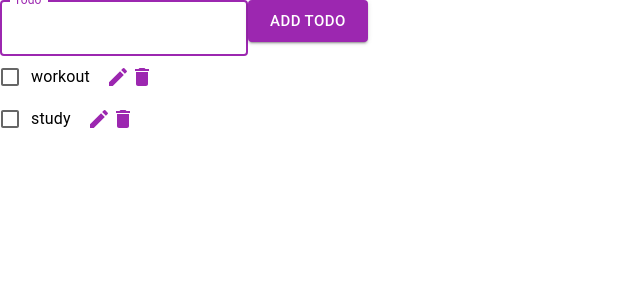
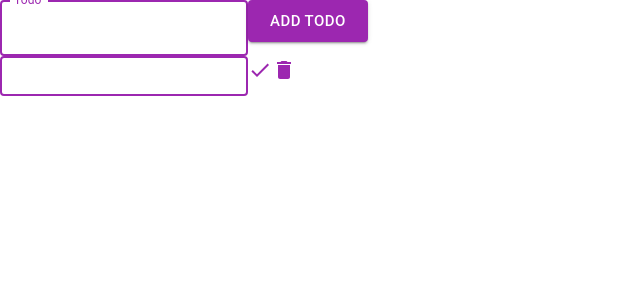
Before and after one commit to hussain-shariff/react-query-project, a React (Vite) app: page / in a window 1280 px wide. Both pictures are taken after a click on the icon 117 px from the left and 77 px from the top of the page. Shown: the top 300 px of the page, without its empty margins (0-640 px from the left). Built offline with nearby package versions, Linux system fonts and the light colour scheme; data requests are answered from the project's data file.

Commit message:
final commit

```diff
--- a/db.json
+++ b/db.json
@@ -2,15 +2,9 @@
   "todos": [
     {
       "userId": 1,
-      "id": "43fb9463-7ce5-4f26-b2fc-80afb059f7c9",
-      "title": "workout",
-      "completed": false
-    },
-    {
-      "userId": 1,
-      "id": "0c4ecee4-bcff-4449-9b19-55e01a2bd3e2",
+      "id": "2c814420-5516-4707-9a2b-647a5bb81c1e",
       "title": "study",
-      "completed": false
+      "completed": true
     }
   ]
 }
--- a/src/components/Todo.tsx
+++ b/src/components/Todo.tsx
@@ -1,8 +1,11 @@
 import EditIcon from "@mui/icons-material/Edit"
 import DeleteIcon from "@mui/icons-material/Delete"
+import CheckIcon from "@mui/icons-material/Check"
 import { Checkbox, FormControlLabel } from "@mui/material"
 import { useMutation, useQueryClient } from "react-query"
 import { updateTodo, deleteTodo } from "../api/todosApi"
+import TextField from "@mui/material/TextField/TextField"
+import { useState, useRef } from "react"
 
 type TodoProps = {
 	todo: {
@@ -14,6 +17,9 @@ type TodoProps = {
 }
 
 export const Todo = ({ todo }: TodoProps) => {
+	const [isEdit, setisEdit] = useState(false)
+	const [editError, setEditError] = useState(false)
+	const editRef = useRef()
 	const queryClient = useQueryClient()
 	const deleteTodoMutation = useMutation(deleteTodo, {
 		onSuccess: () => {
@@ -26,22 +32,63 @@ export const Todo = ({ todo }: TodoProps) => {
 			queryClient.invalidateQueries("todos")
 		},
 	})
+	const handleEdit = () => {
+		if (editRef.current.value === "") {
+			setEditError(true)
+			return
+		}
+		updateTodoMutation.mutate({
+			...todo,
+			title: editRef.current.value,
+		})
+		setisEdit(false)
+		setEditError(false)
+	}
 	return (
 		<div className=" text-white flex items-center gap-3">
+			{!isEdit && (
 				<FormControlLabel
 					control={
 						<Checkbox
 							color="secondary"
 							defaultChecked={todo.completed}
-						onChange={()=> updateTodoMutation.mutate({
+							onChange={() =>
+								updateTodoMutation.mutate({
 									...todo,
-							completed : !todo.completed
-						})}
+									completed: !todo.completed,
+								})
+							}
 						/>
 					}
 					label={todo.title}
 				/>
-			<EditIcon color="secondary" className=" cursor-pointer" />
+			)}
+			{isEdit && (
+				<TextField
+					focused
+					size="small"
+					error={editError}
+					helperText={editError ? "Write a Todo" : ""}
+					defaultValue={todo.title}
+					color="secondary"
+					InputProps={{ style: { color: "white" } }}
+					inputRef={editRef}
+				/>
+			)}
+			{!isEdit && (
+				<EditIcon
+					color="secondary"
+					className=" cursor-pointer"
+					onClick={() => setisEdit(true)}
+				/>
+			)}
+			{isEdit && (
+				<CheckIcon
+					color="secondary"
+					className=" cursor-pointer"
+					onClick={() => handleEdit()}
+				/>
+			)}
 			<DeleteIcon
 				color="secondary"
 				className=" cursor-pointer"
```
Lines whose indentation alone changed are shown as unchanged.
